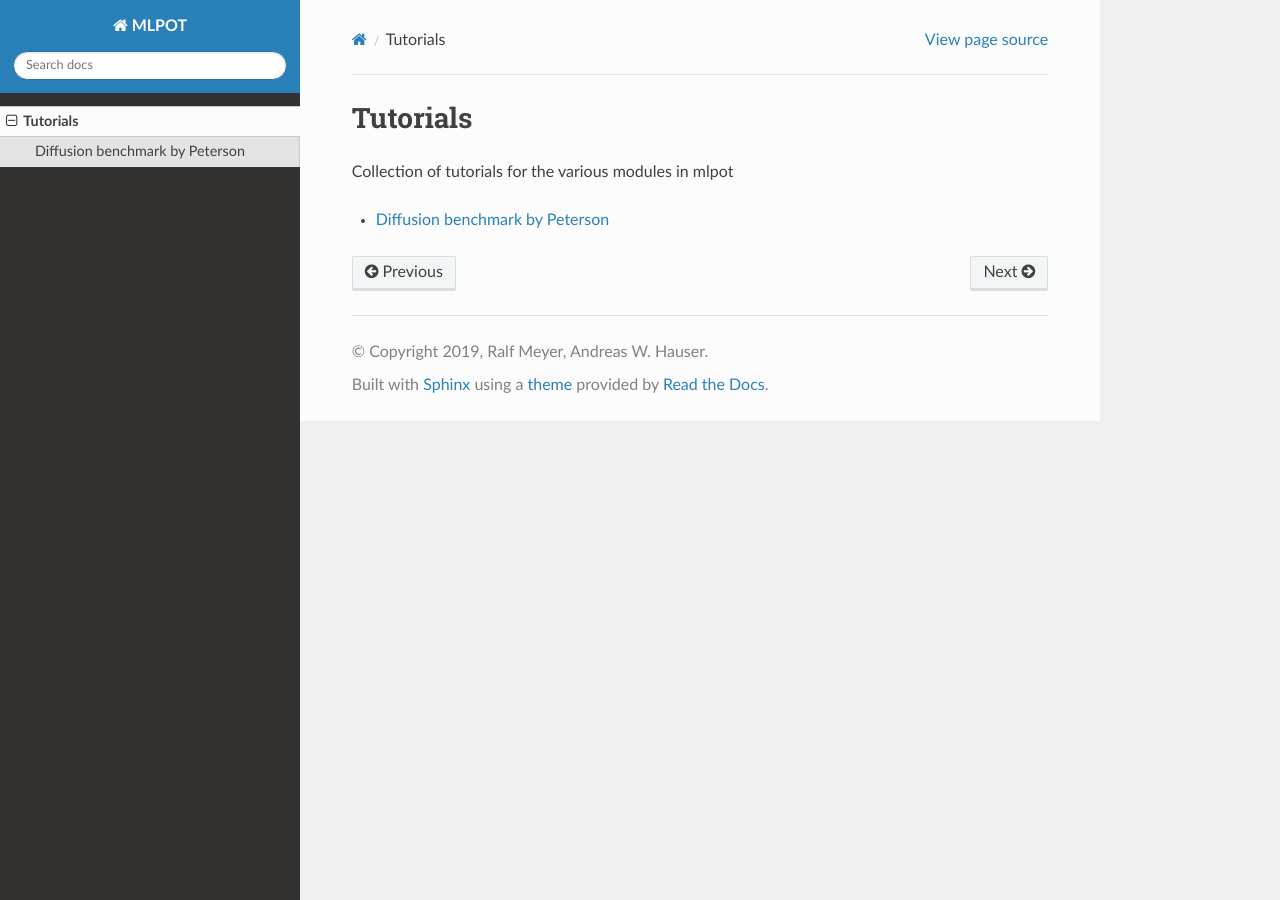
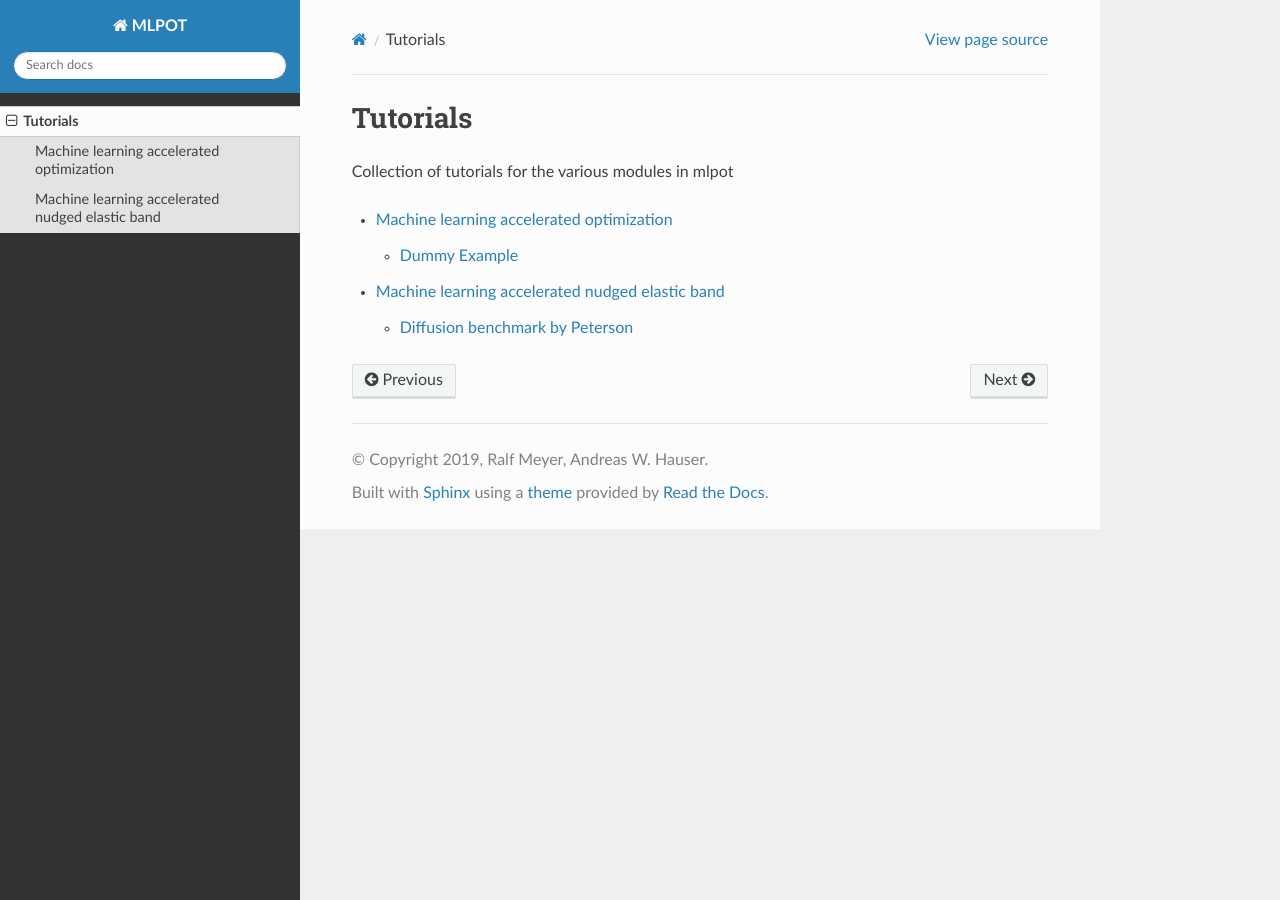
Before and after one commit to hauser-group/mlpot, a Sphinx documentation site: the page built from docs/source/tutorials/tutorials.rst, in a window 1280 px wide. Built offline with Sphinx 7.4.7 and the Read the Docs theme 2.0.0, drawn with Linux system fonts in a browser that asks for light colours.

```diff
--- /dev/null
+++ b/docs/source/tutorials/mlaopt/dummy_example.rst
@@ -0,0 +1,5 @@
+.. _dummy_example:
+
+=============
+Dummy Example
+=============
--- /dev/null
+++ b/docs/source/tutorials/mlaopt/mlaopt.rst
@@ -0,0 +1,10 @@
+.. _mlaopt:
+
+=========================================
+Machine learning accelerated optimization
+=========================================
+
+.. toctree::
+   :maxdepth: 1
+
+   dummy_example
--- a/docs/source/tutorials/mlneb/diffusion.rst
+++ b/docs/source/tutorials/mlneb/diffusion.rst
@@ -1,4 +1,4 @@
-.. _diffusion tutorial:
+.. _diffusion:
 
 ===============================
 Diffusion benchmark by Peterson
--- a/docs/source/tutorials/tutorials.rst
+++ b/docs/source/tutorials/tutorials.rst
@@ -6,6 +6,7 @@ Tutorials
 Collection of tutorials for the various modules in mlpot
 
 .. toctree::
-   :maxdepth: 1
+   :maxdepth: 3
 
-   mlneb/diffusion
+   mlaopt/mlaopt
+   mlneb/mlneb
```
Also changed, not shown: docs/source/tutorials/mlneb/mlneb.rst (added, +14 -0 lines).
